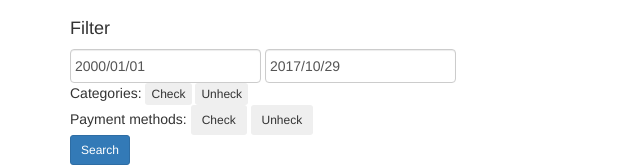
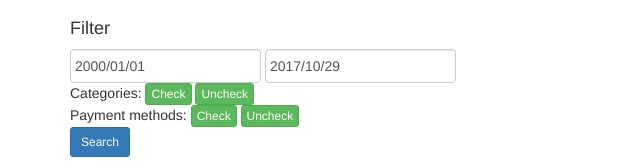
Before and after one commit to yauji/teller2, a Django app: page /t/list in a window 1280 px wide. Shown: the part 51-218 px from the top of the page, without its empty margins (0-640 px from the left). Run offline with Django 3.2, Linux system fonts and the light colour scheme; the visitor is signed in with stand-in values (Sample User, id 1); data that the repository does not hold is empty; parts of the project's set-up code (start-up, migrations or seed data) failed here and were passed over; some libraries are stand-ins or nearby versions.

Commit message:
updated layout.

```diff
--- a/trans/templates/trans/list.html
+++ b/trans/templates/trans/list.html
@@ -23,8 +23,8 @@
     <input type="checkbox" name="categorys" value="{{ c.id }}" {% if c.selected %}checked="checked"{% endif %}>{{c.name}}</input>
     {% endfor %}
 
-    <button id="ccheck" type="button" class="btn btn-outline-info btn-xs">Check</button>
-    <button id="cuncheck" type="button" class="btn btn-outline-info btn-xs">Unheck</button>
+    <button id="ccheck" type="button" class="btn btn-success btn-xs">Check</button>
+    <button id="cuncheck" type="button" class="btn btn-success btn-xs">Uncheck</button>
     </div>
 
     <div id="pmethod">
@@ -33,8 +33,8 @@
     <input type="checkbox" name="pmethods" value="{{ pm.id }}"  {% if pm.selected %}checked="checked"{% endif %}>{{pm.name}}</input>
     {% endfor %}
 
-    <button id="pmcheck" type="button" class="btn btn-outline-info btn-sm">Check</button>
-    <button id="pmuncheck" type="button" class="btn btn-outline-info btn-sm">Unheck</button>
+    <button id="pmcheck" type="button" class="btn btn-success btn-xs">Check</button>
+    <button id="pmuncheck" type="button" class="btn btn-success btn-xs">Uncheck</button>
     </div>
 
     <button type="submit" class="btn btn-primary btn-sm">Search</button>
```
Also changed, not shown: trans/templates/trans/index.html (+10 -1 lines).
